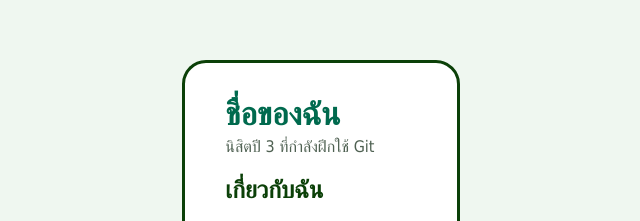
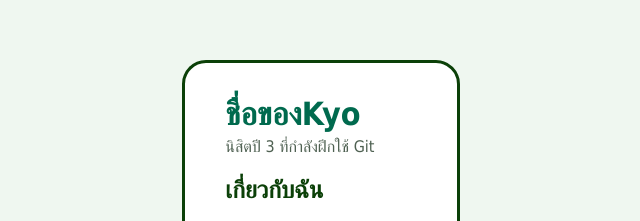
Before and after one commit to patcharapolCH/SoftwareEngineer, a plain HTML site: page my-profile/index.html in a window 1280 px wide. Shown: the part 180-401 px from the top of the page, 319-959 px from the left. Drawn offline with Linux system fonts and the light colour scheme.

Commit message:
ชื่อชองKyo

```diff
--- a/my-profile/index.html
+++ b/my-profile/index.html
@@ -8,7 +8,7 @@
 </head>
 <body>
   <main class="card">
-    <h1>ชื่อของฉัน</h1>
+    <h1>ชื่อของKyo</h1>
     <p class="tagline">นิสิตปี 3 ที่กำลังฝึกใช้ Git</p>
 
     <h2>เกี่ยวกับฉัน</h2>
```
